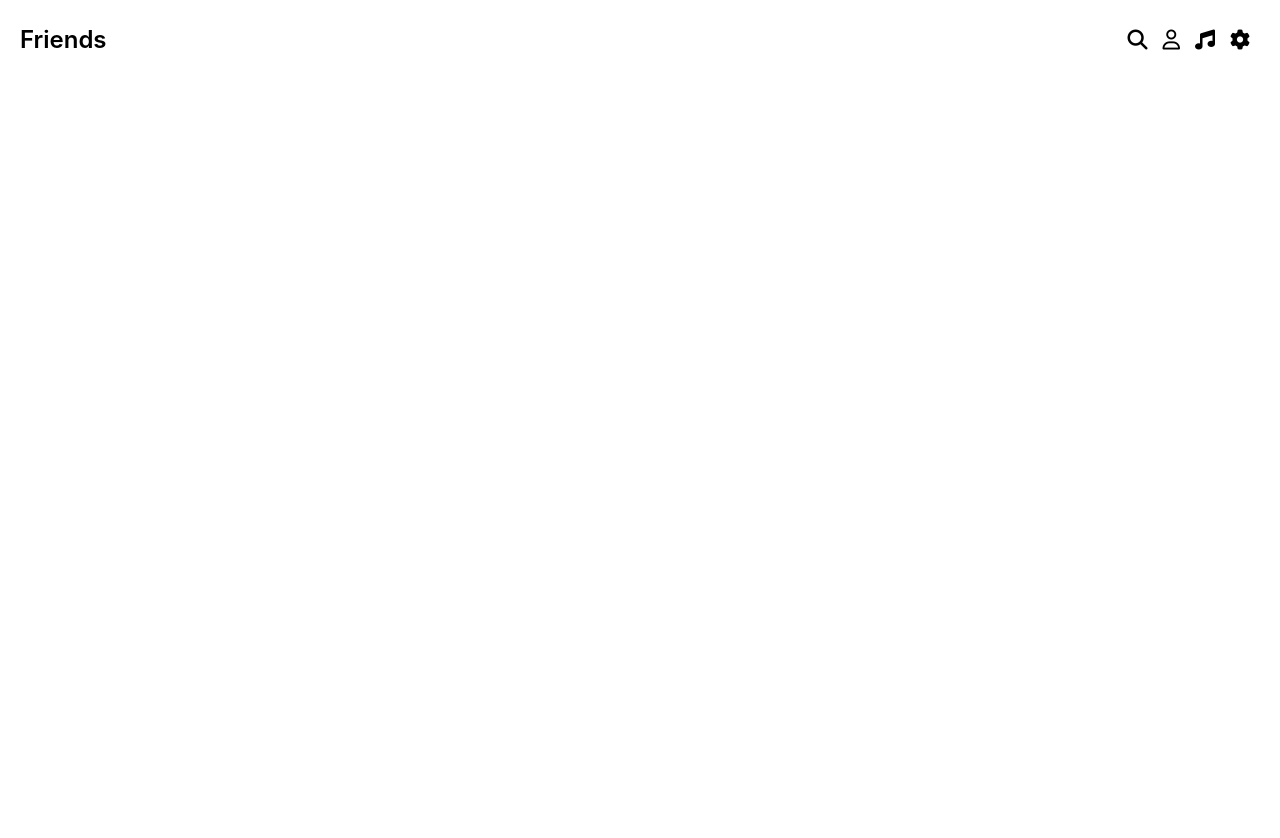
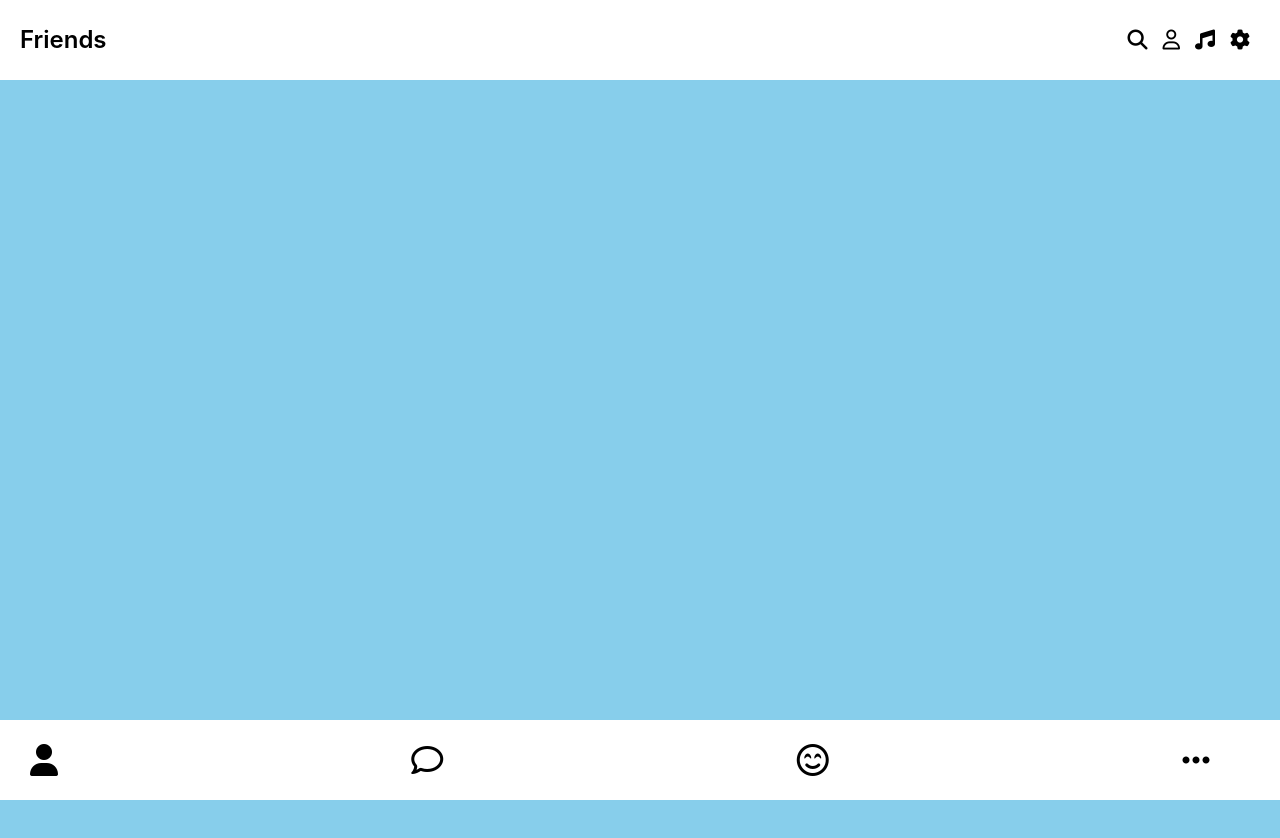
Before and after one commit to gaeunkim1/csgaeunkim-kokoatalk, a plain HTML site: page friends.html in a window 1280 px wide. Shown: the top 838 px of the page. Drawn offline with Linux system fonts and the light colour scheme.

Commit message:
made footer
made footer in friends, chats, more screens.

```diff
--- /dev/null
+++ b/css/components/footer.css
@@ -0,0 +1,15 @@
+footer{
+    display: flex;
+    justify-content: space-between;
+    align-items: center;
+    position: fixed;
+    bottom :0;
+    width: 100vw;
+    height: 10vh;
+    padding: 0 30px;
+    background-color: white;
+}
+
+footer i{
+    padding-right: 100px;
+}
--- a/css/components/header.css
+++ b/css/components/header.css
@@ -12,6 +12,7 @@ header{
     width: 100vw;
     height: 10vh;
     padding: 0 20px;
+    background-color: white;
 }
 header .top{
     font-weight: 600;
--- a/css/styles.css
+++ b/css/styles.css
@@ -1,9 +1,12 @@
 
 @import "screens/reset.css";
 @import "components/header.css";
+@import "components/footer.css";
 
 body{
     width: 100vw;
     height: 200vh;
     font-family:-apple-system, BlinkMacSystemFont, 'Segoe UI', Roboto, Oxygen, Ubuntu, Cantarell, 'Open Sans', 'Helvetica Neue', sans-serif;
+    display: flex;
+    background-color: skyblue;
 }
--- a/friends.html
+++ b/friends.html
@@ -19,6 +19,13 @@
         </div>
     </header>
 
+    <footer>
+        <i class="fas fa-user fa-2x"></i>
+        <i class="far fa-comment fa-2x"></i>
+        <i class="far fa-smile-beam fa-2x"></i>
+        <i class="fas fa-ellipsis-h fa-2x"></i>
+    </footer>
+
     <script src="https://kit.fontawesome.com/6478f529f2.js"
     crossorigin="anonymous"></script>
 </body>
```
Also changed, not shown: chats.html (+6 -0 lines), more.html (+6 -0 lines).
